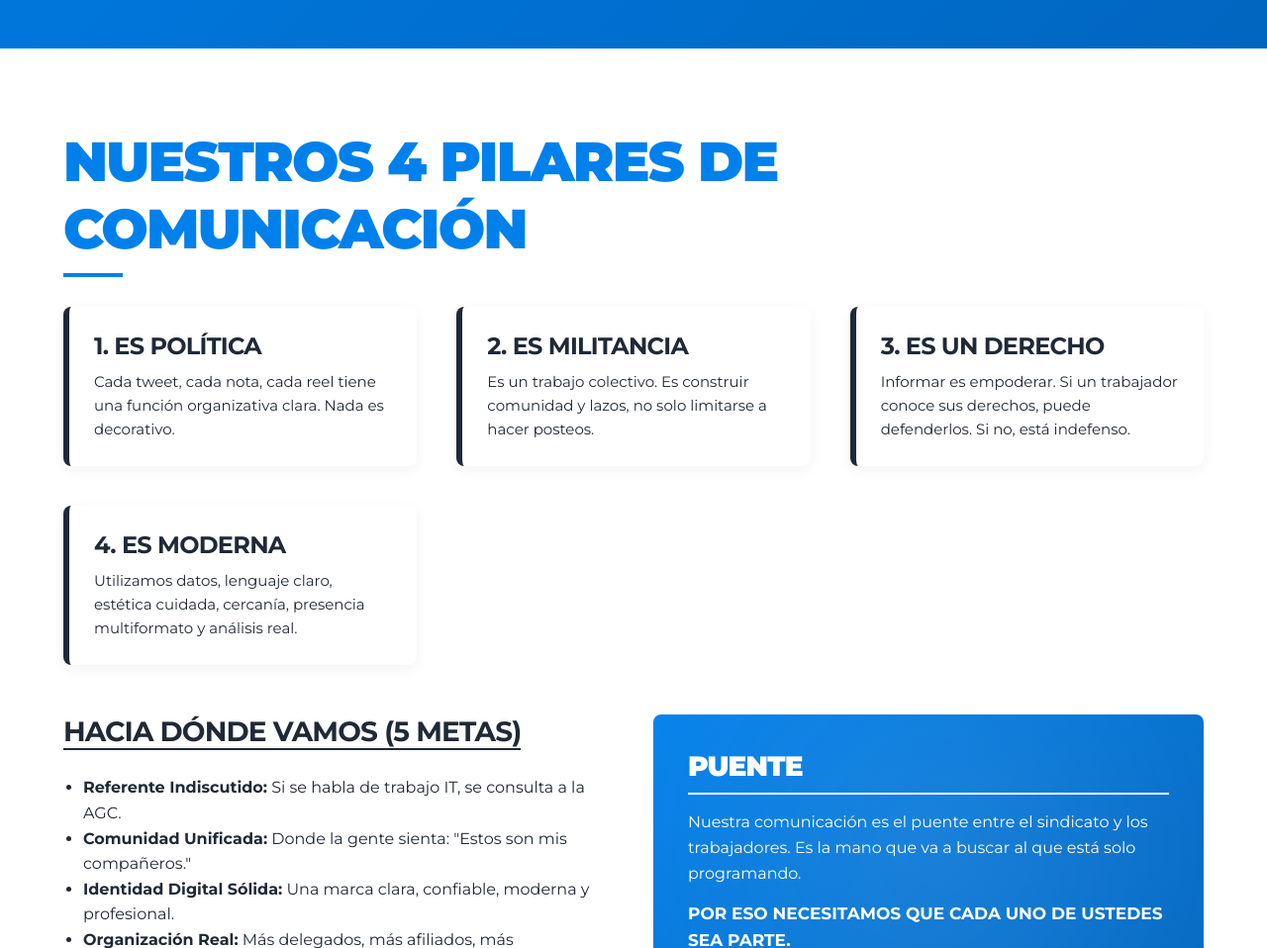
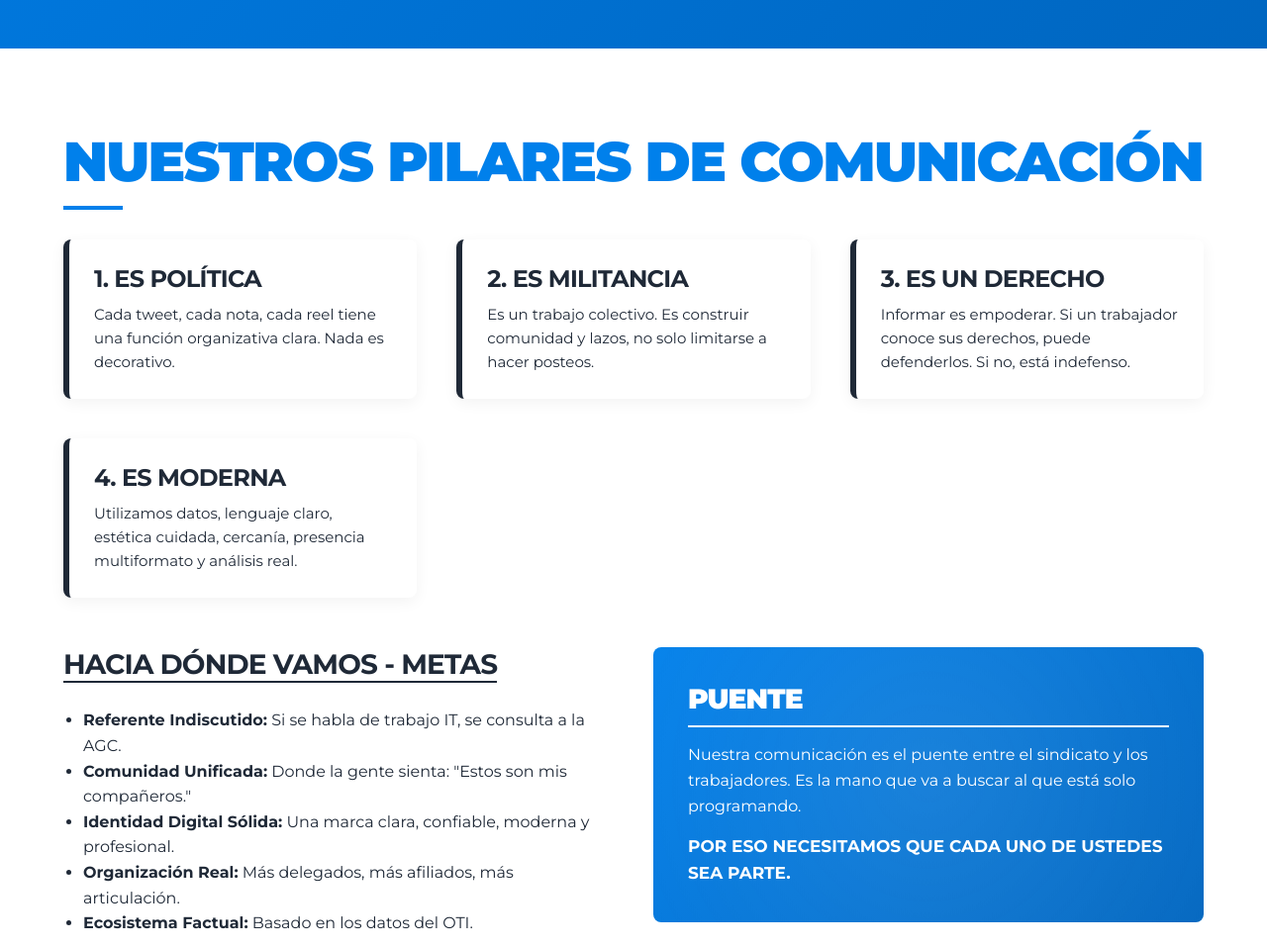
Before and after one commit to jpmine/jp_repositorio, a website: page charla-comunicacion-agc.html in a window 1280 px wide. Shown: the part 4040-4998 px from the top of the page at 99% size. Drawn offline with Linux system fonts and the light colour scheme.

Commit message:
Update charla-comunicacion-agc.html

```diff
--- a/charla-comunicacion-agc.html
+++ b/charla-comunicacion-agc.html
@@ -1053,7 +1053,7 @@
     <!-- SLIDE 6: PILARES DE COMUNICACIÓN (SCROLLABLE) -->
     <section class="slide white-bg scrollable">
         <div class="slide-content">
-            <h2 style="color: var(--primary-blue);">Nuestros 4 Pilares de Comunicación</h2>
+            <h2 style="color: var(--primary-blue);">Nuestros Pilares de Comunicación</h2>
             <div class="grid-2">
                 <div class="tile belief">
                     <h3>1. Es Política</h3>
@@ -1079,7 +1079,7 @@
                 <div>
                     <h3
                         style="color: var(--dark-gray); border-bottom: 2px solid var(--dark-gray); display: inline-block;">
-                        Hacia Dónde Vamos (5 Metas)</h3>
+                        Hacia Dónde Vamos - Metas</h3>
                     <ul style="list-style: disc; padding-left: 20px; margin-top: 15px;">
                         <li style="font-size: 16px;"><strong>Referente Indiscutido:</strong> Si se habla de trabajo IT,
                             se consulta a la AGC.</li>
```
